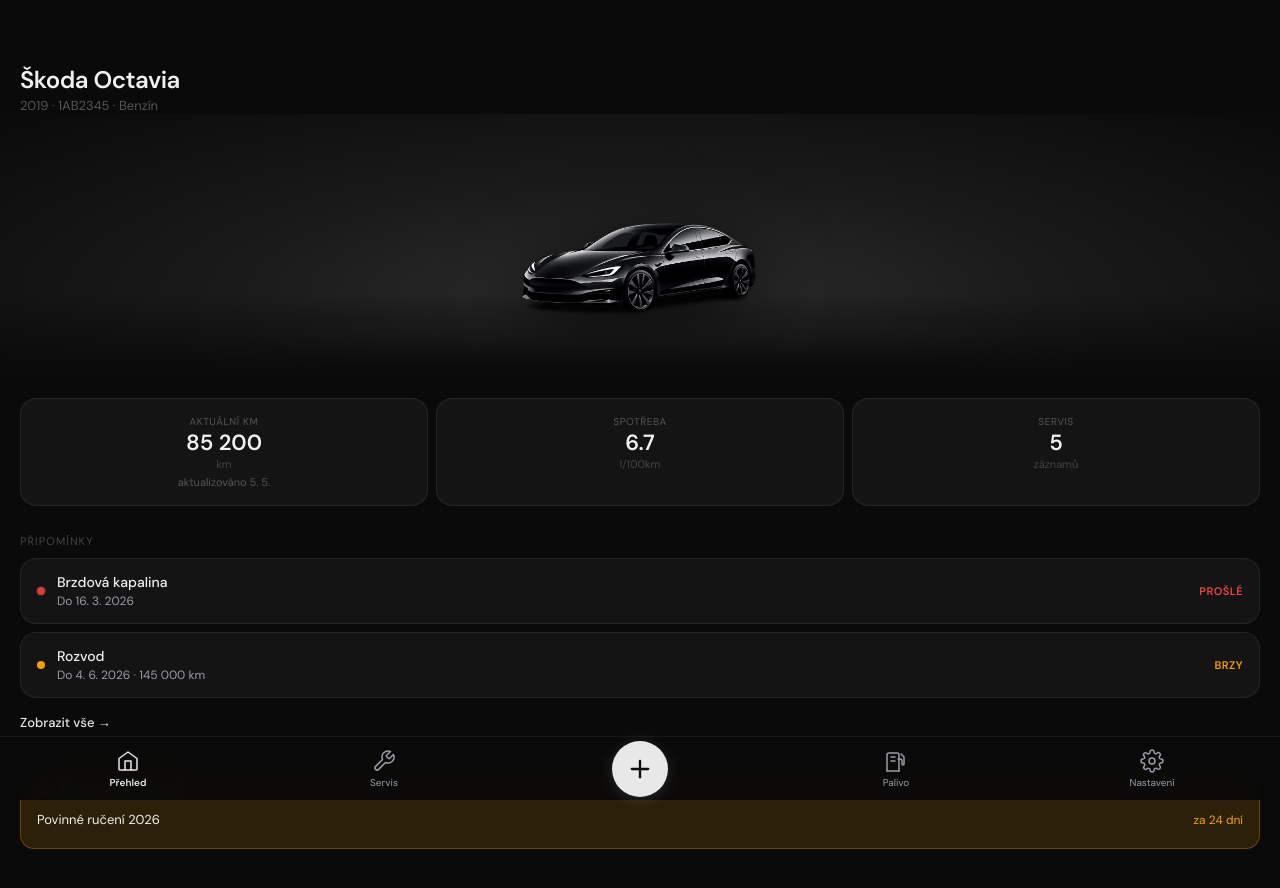
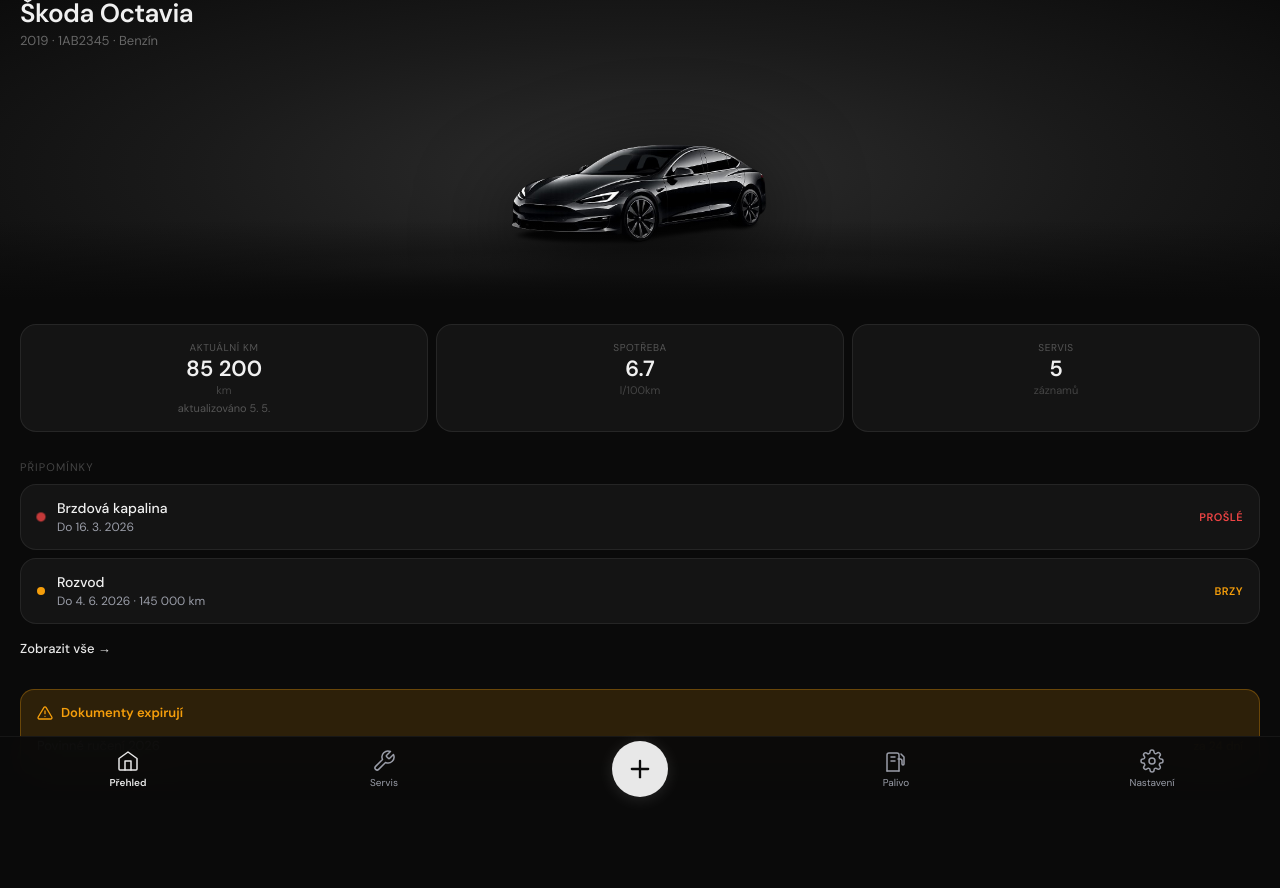
Before and after one commit to Luky947/car-manager, a React (Vite) app: page / in a window 1280 px wide. Shown: the top 888 px of the page. Built offline with nearby package versions, Linux system fonts and the light colour scheme.

Commit message:
fix: hero gradient full bleed to top of screen

```diff
--- a/src/pages/Dashboard.tsx
+++ b/src/pages/Dashboard.tsx
@@ -136,13 +136,31 @@
   }
 
   return (
-    <div style={{ padding: '56px 20px 32px', WebkitOverflowScrolling: 'touch' }}>
+    <div style={{ padding: '0 20px 32px', WebkitOverflowScrolling: 'touch' }}>
 
       {activeCar && (
         <>
-          {/* Header — car name + cycle on tap */}
+          {/* Hero — full bleed with car name inside */}
+          <div style={{
+            position: 'relative',
+            width: '100vw',
+            marginLeft: '-20px',
+            marginTop: '-20px',
+            height: '320px',
+            background: 'radial-gradient(ellipse at 50% 60%, #2e2e2e 0%, #1a1a1a 50%, #0a0a0a 100%)',
+            overflow: 'hidden',
+            marginBottom: '24px',
+          }}>
+            {/* Car name */}
             <div
-            style={{ marginBottom: 0, marginTop: 8, cursor: cars.length > 1 ? 'pointer' : 'default' }}
+              style={{
+                position: 'absolute',
+                top: 'calc(16px + env(safe-area-inset-top))',
+                left: '20px',
+                right: '20px',
+                zIndex: 2,
+                cursor: cars.length > 1 ? 'pointer' : 'default',
+              }}
               onClick={() => {
                 if (cars.length <= 1) return
                 const idx = cars.findIndex(c => c.id === activeCar.id)
@@ -150,39 +168,29 @@
               }}
             >
               <div style={{ display: 'flex', alignItems: 'center', gap: 6 }}>
-              <span style={{ fontSize: 24, fontWeight: 700, color: '#f0f0f0', letterSpacing: '-0.02em', margin: '0 0 2px' }}>
+                <p style={{ fontSize: 26, fontWeight: 700, color: '#f0f0f0', margin: '0 0 2px', letterSpacing: '-0.02em' }}>
                   {activeCar.brand} {activeCar.model}
-              </span>
+                </p>
                 {cars.length > 1 && (
-                <svg width="14" height="14" viewBox="0 0 24 24" fill="none" stroke="#555" strokeWidth="2.5" strokeLinecap="round" strokeLinejoin="round">
+                  <svg width="14" height="14" viewBox="0 0 24 24" fill="none" stroke="#666" strokeWidth="2.5" strokeLinecap="round" strokeLinejoin="round">
                     <polyline points="6 9 12 15 18 9" />
                   </svg>
                 )}
               </div>
-            <div style={{ fontSize: 13, color: '#555', margin: 0 }}>
+              <p style={{ fontSize: 13, color: '#666', margin: 0 }}>
                 {activeCar.year} · {activeCar.licensePlate} · {fuelTypeLabel[activeCar.fuelType]}
-            </div>
+              </p>
             </div>
 
-          {/* Hero — car on radial gradient spotlight */}
-          <div style={{
-            position: 'relative',
-            width: '100vw',
-            marginLeft: '-20px',
-            height: '260px',
-            background: 'radial-gradient(ellipse at 50% 70%, #2e2e2e 0%, #1a1a1a 45%, #0a0a0a 100%)',
-            overflow: 'hidden',
-            marginBottom: '24px',
-          }}>
             {/* Spotlight */}
             <div style={{
               position: 'absolute',
-              bottom: 0,
+              bottom: '10px',
               left: '50%',
               transform: 'translateX(-50%)',
-              width: '80%',
-              height: '60px',
-              background: 'radial-gradient(ellipse, rgba(255,255,255,0.04) 0%, transparent 70%)',
+              width: '70%',
+              height: '40px',
+              background: 'radial-gradient(ellipse, rgba(255,255,255,0.06) 0%, transparent 70%)',
               pointerEvents: 'none',
             }} />
 
@@ -193,15 +201,15 @@
               onClick={() => setCarDetailOpen(true)}
               style={{
                 position: 'absolute',
-                bottom: '-10px',
+                bottom: '-20px',
                 left: '50%',
                 transform: 'translateX(-50%)',
-                width: '110%',
-                maxWidth: '420px',
-                height: '220px',
+                width: '115%',
+                maxWidth: '440px',
+                height: '240px',
                 objectFit: 'contain',
                 cursor: 'pointer',
-                filter: 'drop-shadow(0 20px 40px rgba(0,0,0,0.8))',
+                filter: 'drop-shadow(0 24px 48px rgba(0,0,0,0.9))',
                 transition: 'transform 150ms cubic-bezier(0.2,0,0,1)',
               }}
               onPointerDown={e => (e.currentTarget.style.transform = 'translateX(-50%) scale(0.97)')}
```
Lines whose indentation alone changed are shown as unchanged.
